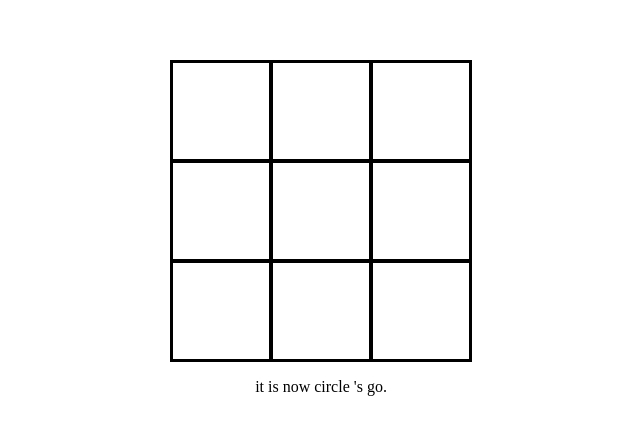
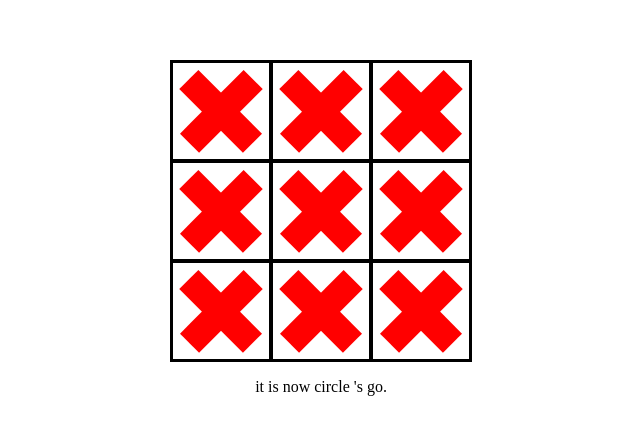
Before and after one commit to chelahcynthia/tic-tac-toe, a React (Vite) app: page / in a window 1280 px wide. Shown: the part 172-606 px from the top of the page, without its empty margins (319-959 px from the left). Built offline with nearby package versions, Linux system fonts and the light colour scheme.

Commit message:
Added crosses on the squares

```diff
--- a/src/components/Cell.jsx
+++ b/src/components/Cell.jsx
@@ -2,10 +2,12 @@ import React from "react";
 
 export default function cell({ id, cell, setCells }) {
   const handleClick = (e) => {
-    const taken = e.target.firstChild.classList.contains("circles") ||
+    const taken = e.target.firstChild.classList.contains("circle") ||
     e.target.firstChild.classList.contains("cross")
 
   };
 
-  return <div className="square" id={id} onClick={handleClick}></div>;
+  return <div className="square" id={id} onClick={handleClick}>
+    <div className="cross"></div>
+  </div>;
 }
--- a/src/index.css
+++ b/src/index.css
@@ -31,3 +31,29 @@
   border: 15px solid blue;
   box-sizing: border-box;
 }
+.cross{
+  height: 90px;
+  width: 90px;
+  position: relative;
+  transform: rotate(45deg);
+}
+.cross:before, .cross:after{
+  content: "";
+  position: absolute;
+  background-color: red;
+
+}
+.cross:before{
+  left: 50%;
+  width: 30%;
+  margin-left: -15%;
+  height: 100%;
+
+}
+.cross:after{
+  top: 50%;
+  height: 30%;
+  margin-top: -15%;
+  width: 100%;
+
+}
```
